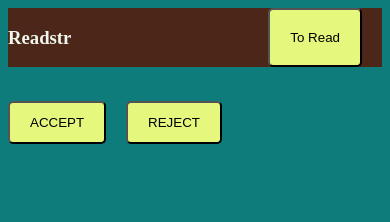
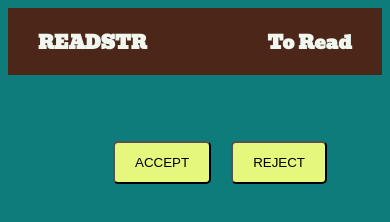
Before and after one commit to zealousAnemone/readstr, a React app: page / in a window 390 px wide. Built offline with nearby package versions, Linux system fonts and the light colour scheme; no server answers.

Commit message:
Added some styling to make more responsive, started setting up database

```diff
--- a/package.json
+++ b/package.json
@@ -14,6 +14,7 @@
   "dependencies": {
     "express": "^4.17.1",
     "path": "^0.12.7",
+    "pg": "^8.2.1",
     "react": "^16.13.1",
     "react-dom": "^16.13.1",
     "request": "^2.88.2"
--- a/src/components/App.js
+++ b/src/components/App.js
@@ -22,6 +22,7 @@ class App extends React.Component {
     this.rejectBook = this.rejectBook.bind(this);
     this.getRandomBook = this.getRandomBook.bind(this);
     this.removeBook = this.removeBook.bind(this);
+    this.toggleList = this.toggleList.bind(this);
   }
 
   // accepts array of books
@@ -49,6 +50,12 @@ class App extends React.Component {
     }
   }
 
+  toggleList() {
+    const toggled = !(this.state.toggleList);
+    this.setState({
+      toggleList: toggled,
+    })
+  }
   removeBook(book) {
     // make copy of bookList
     // copy is filtered to not include book just shown
@@ -59,10 +66,10 @@ class App extends React.Component {
       bookList: newBookList,
     })
     // For testing... remove later
-    console.log('Current bookList:');
+    /*console.log('Current bookList:');
     this.state.bookList.forEach((book) => {
       console.log(book.title);
-    })
+    })*/
 
   }
 
@@ -99,14 +106,18 @@ class App extends React.Component {
   render() {
     return (
       <div>
-        <Header />
+        <Header toggleList={this.toggleList}/>
         <div id="main">
           {!this.state.toggleList?
           <div>
-          <BookCover cover={this.state.bookCover} />
-          <BookDescription description={this.state.bookDescription} />
-          <ResponseButton type='accept' acceptBook={this.acceptBook} />
-          <ResponseButton type='reject' rejectBook={this.rejectBook} />
+            <div id='book-area'>
+              <BookCover cover={this.state.bookCover} />
+              <div>
+                <BookDescription description={this.state.bookDescription} />
+                <ResponseButton type='accept' acceptBook={this.acceptBook} />
+                <ResponseButton type='reject' rejectBook={this.rejectBook} />
+              </div>
+            </div>
           </div> : <ToReadList list={JSON.parse(window.localStorage.getItem('toRead'))} />}
         </div>
       </div>
--- a/src/components/Header.js
+++ b/src/components/Header.js
@@ -1,11 +1,11 @@
 import React from 'react';
 
-const Header = () => {
+const Header = (props) => {
   return (
     <div>
       <header>
-        <h3> Readstr </h3>
-        <button> To Read </button>
+        <h3> READSTR </h3>
+        <h3 onClick={props.toggleList}> To Read </h3>
       </header>
     </div>
   )
--- a/src/styles.scss
+++ b/src/styles.scss
@@ -1,4 +1,5 @@
 @import url('https://fonts.googleapis.com/css2?family=Bevan&display=swap');
+@import url('https://fonts.googleapis.com/css2?family=Alfa+Slab+One&display=swap');
 
 $blackish: #2D2A32;
 $teal: #0E7C7B;
@@ -29,12 +30,25 @@ header {
   margin-left: auto;
   margin-right: auto;
   margin-top: 0;
+  padding-left: 30px;
+  padding-right: 30px;
+  margin-bottom: 50px;
+
+  h3 {
+    cursor: pointer;
+  }
 }
 
-#book-description {
+#book-area {
+  display: flex;
+  flex-wrap: wrap;
+  justify-content: space-around;
 
+  #book-description {
+    max-width: 350px;
+  }
 }
 
-h1 {
+h1, h3 {
   font-family: 'Bevan', Times, serif;
 }
```
Also changed, not shown: server/index.js (+10 -0 lines), dist/index.html, dist/main.js, 1 other file.
